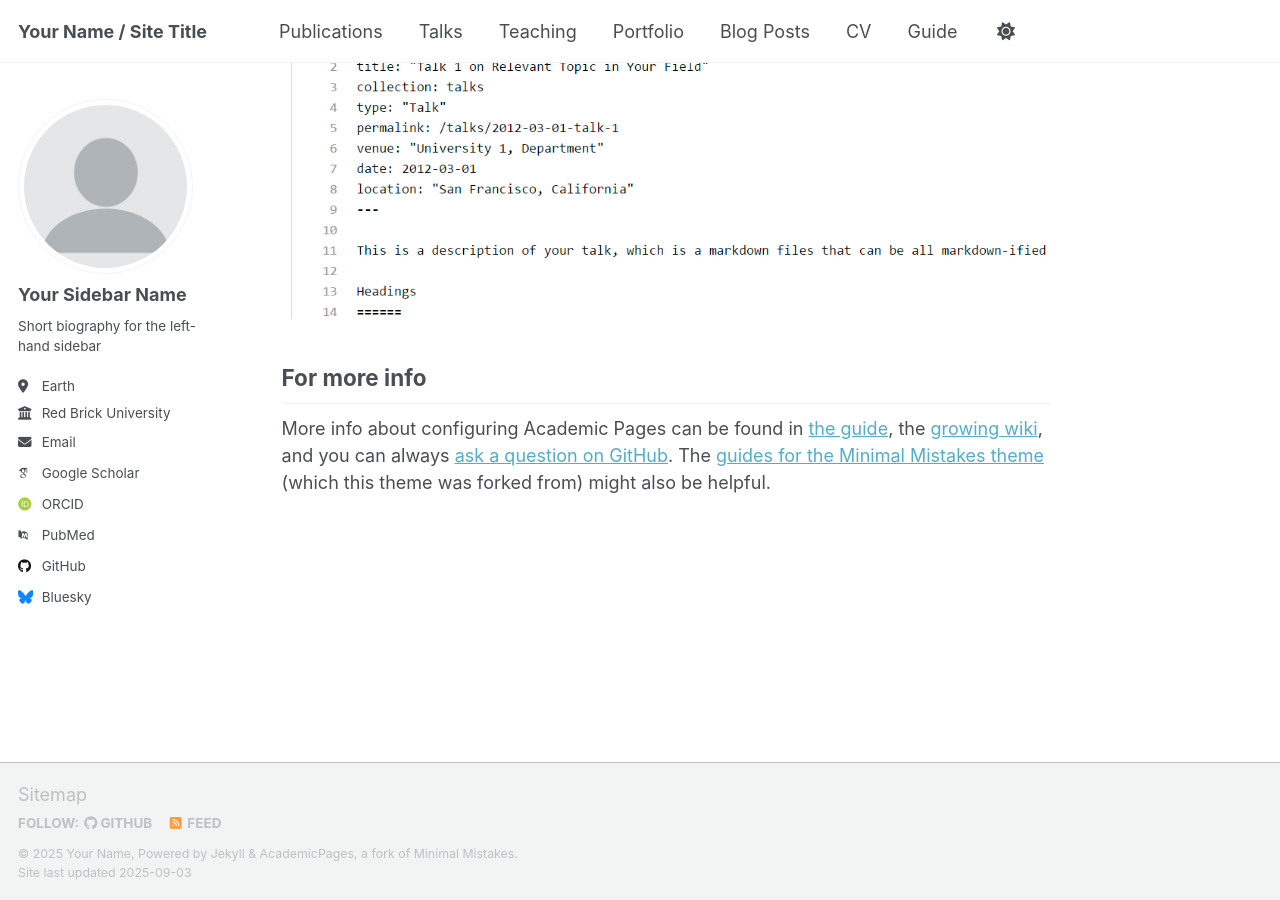
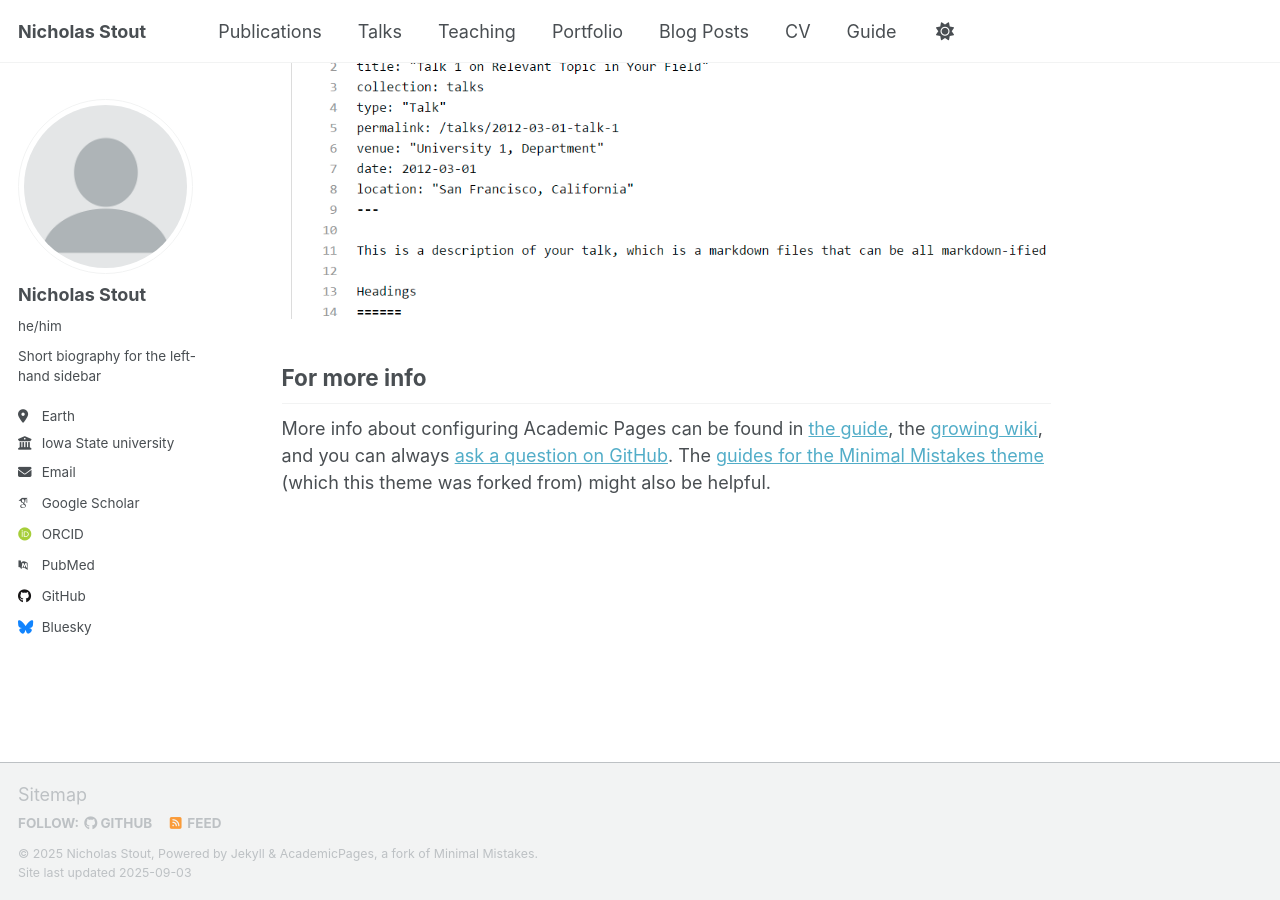
Before and after one commit to NicholasStout/nicholasstout.github.io, a Jekyll site: the page built from _pages/about.md, in a window 1280 px wide and 900 px high, scrolled down 2880 px. Built offline with Jekyll 4.4.1, drawn with Linux system fonts in a browser that asks for light colours; some web fonts are replaced; a script that is not in the unit is left out.

Commit message:
customize

```diff
--- a/_config.yml
+++ b/_config.yml
@@ -9,11 +9,11 @@
 # Basic Site Settings
 locale                   : "en-US"
 site_theme               : "default" # Currently available options are "default", "air"
-title                    : "Your Name / Site Title"
+title                    : "Nicholas Stout"
 title_separator          : "-"
-name                     : &name "Your Name"
+name                     : &name "Nicholas Stout"
 description              : &description "personal description"
-url                      : https://academicpages.github.io # the base hostname & protocol for your site e.g. "https://[your GitHub username].github.io" or if you already have some other page hosted on Github then use "https://[your GitHub username].github.io/[Your Repo Name]"
+url                      : https://nicholasstout.github.com # the base hostname & protocol for your site e.g. "https://[your GitHub username].github.io" or if you already have some other page hosted on Github then use "https://[your GitHub username].github.io/[Your Repo Name]"
 baseurl                  : "" # the subpath of your site, e.g. "/blog"
 repository               : "academicpages/academicpages.github.io"
 
@@ -23,13 +23,13 @@ repository               : "academicpages/academicpages.github.io"
 author:
   # Biographic information
   avatar           : "profile.png"
-  name             : "Your Sidebar Name"
-  pronouns         : # example: "she/her"
+  name             : "Nicholas Stout"
+  pronouns         : "he/him"
   bio              : "Short biography for the left-hand sidebar"
   location         : "Earth"
-  employer         : "Red Brick University"
+  employer         : "Iowa State university"
   uri              : # URL
-  email            : "none@example.org"
+  email            : "nsstout@iastate.edu"
 
   # Academic websites
   academia         : # URL
```
